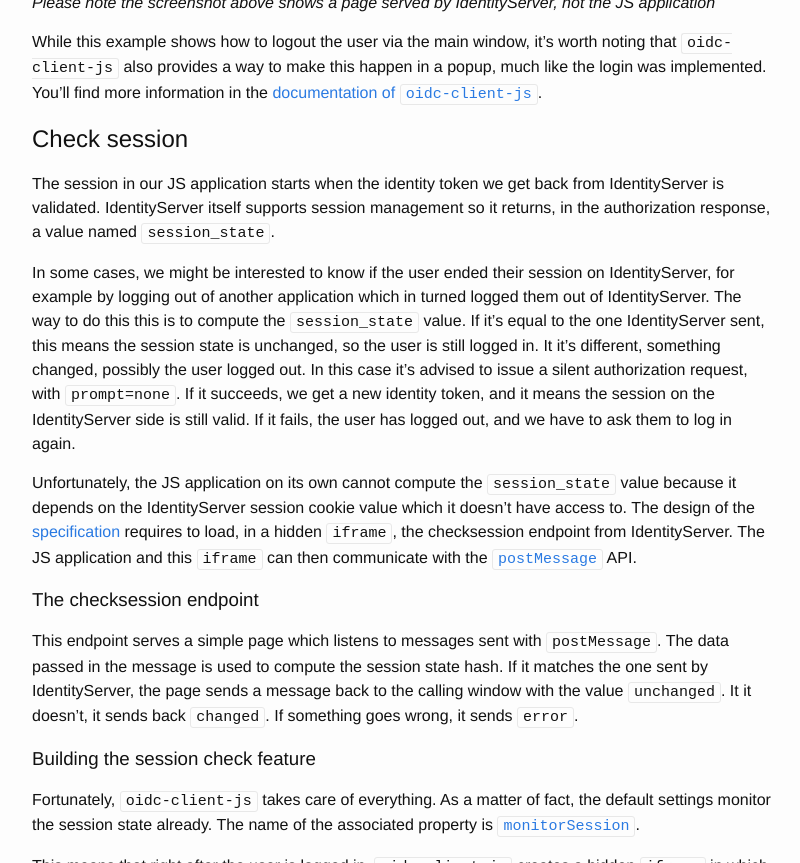
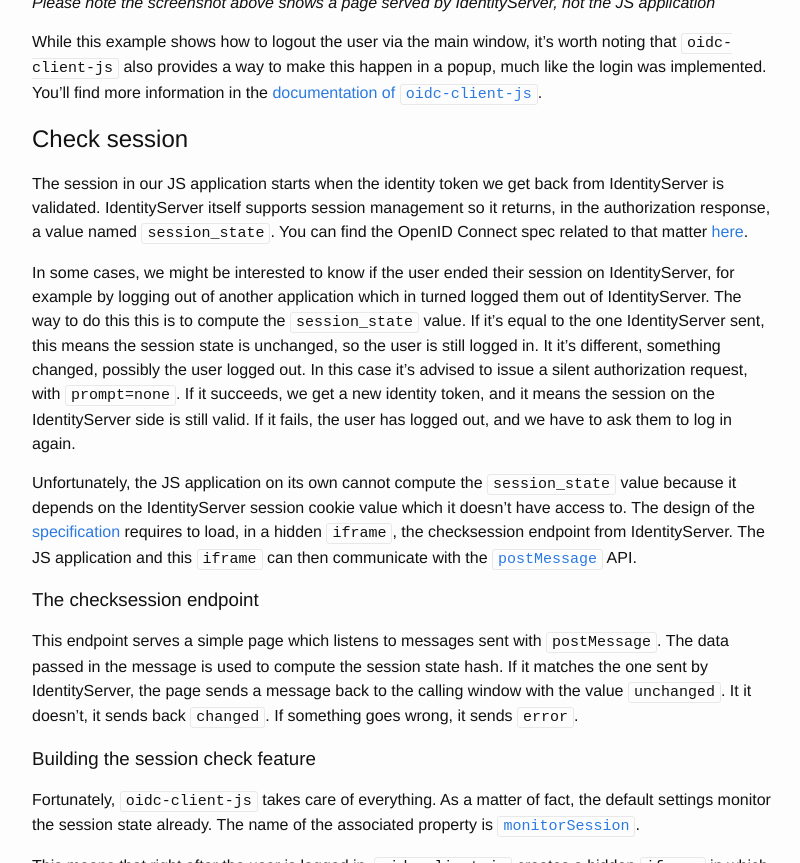
Before and after one commit to IdentityServer/Documentation, a Jekyll site: the page built from docsv2/overview/jsGettingStarted.md, in a window 1280 px wide and 900 px high, scrolled down 24216 px, cut to the strip 37-900 px from the top of the window. Shown: the whole strip, without its empty margins (238-1038 px from the left). Built offline with Jekyll 4.4.1, drawn with Linux system fonts in a browser that asks for light colours.

Commit message:
add link to session check spec

```diff
--- a/docsv2/overview/jsGettingStarted.md
+++ b/docsv2/overview/jsGettingStarted.md
@@ -880,6 +880,7 @@ You'll find more information in the [documentation of `oidc-client-js`](https://
 
 The session in our JS application starts when the identity token we get back from IdentityServer is validated.
 IdentityServer itself supports session management so it returns, in the authorization response, a value named `session_state`.
+You can find the OpenID Connect spec related to that matter [here](http://openid.net/specs/openid-connect-session-1_0.html).
 
 In some cases, we might be interested to know if the user ended their session on IdentityServer, for example by logging out of another application which in turned logged them out of IdentityServer.
 The way to do this this is to compute the `session_state` value. If it's equal to the one IdentityServer sent, this means the session state is unchanged, so the user is still logged in. It it's different, something changed, possibly the user logged out. In this case it's advised to issue a silent authorization request, with `prompt=none`. If it succeeds, we get a new identity token, and it means the session on the IdentityServer side is still valid. If it fails, the user has logged out, and we have to ask them to log in again.
```
